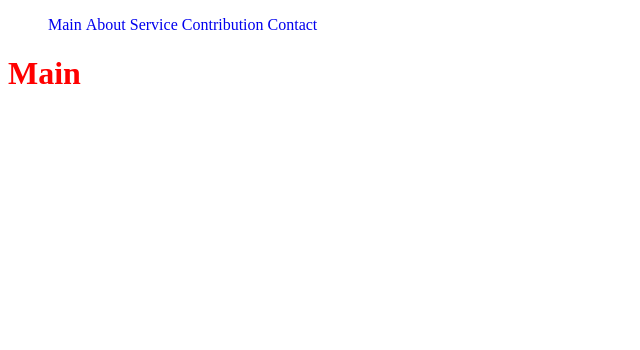
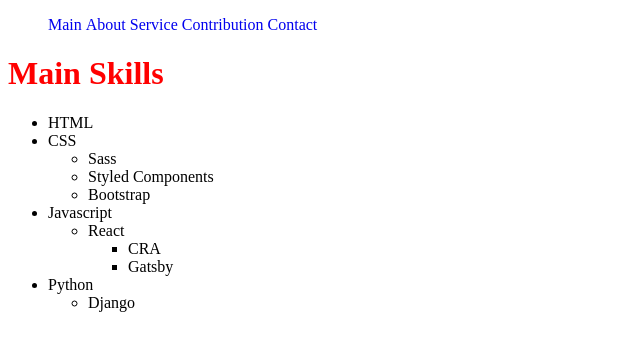
Before and after one commit to sherozial/sherozial.github.io, a plain HTML site: page index.html in a window 1280 px wide. Shown: the whole page, without its empty margins (0-640 px from the left). Drawn offline with Linux system fonts and the light colour scheme.

Commit message:
Main Skills added

```diff
--- a/index.html
+++ b/index.html
@@ -21,7 +21,36 @@
         <li><a class="navbar__link" href="/contact.html">Contact</a></li>
       </ul>
     </nav>
-    <h1>Main</h1>
+    <h1>Main Skills</h1>
+    <ul>
+      <li>HTML</li>
+      <li>
+        CSS
+        <ul>
+          <li>Sass</li>
+          <li>Styled Components</li>
+          <li>Bootstrap</li>
+        </ul>
+      </li>
+      <li>
+        Javascript
+        <ul>
+          <li>
+            React
+            <ul>
+              <li>CRA</li>
+              <li>Gatsby</li>
+            </ul>
+          </li>
+        </ul>
+      </li>
+      <li>
+        Python
+        <ul>
+          <li>Django</li>
+        </ul>
+      </li>
+    </ul>
 
     <script src="./src/main.js"></script>
   </body>
```
